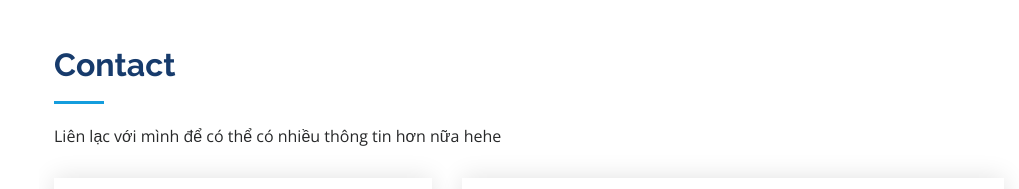
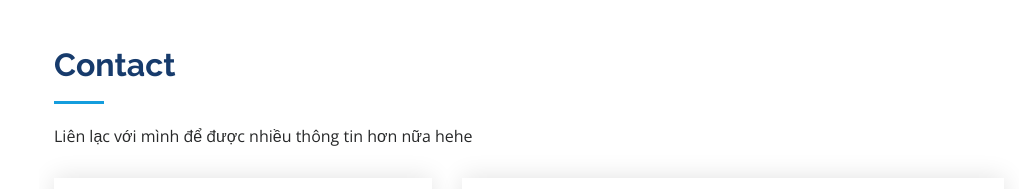
Before and after one commit to nguyenphuong2310/jack.in4, a plain HTML site: page myself.html in a window 1280 px wide. Shown: the part 2220-2409 px from the top of the page, without its empty margins (261-1280 px from the left). Drawn offline with nearby package versions, Linux system fonts and the light colour scheme.

Commit message:
Update myself.html

```diff
--- a/myself.html
+++ b/myself.html
@@ -243,7 +243,7 @@
 
         <div class="section-title">
           <h2>Contact</h2>
-          <p>Liên lạc với mình để có thể có nhiều thông tin hơn nữa hehe </p>
+          <p>Liên lạc với mình để được nhiều thông tin hơn nữa hehe </p>
         </div>
 
         <div class="row" data-aos="fade-in">
```
